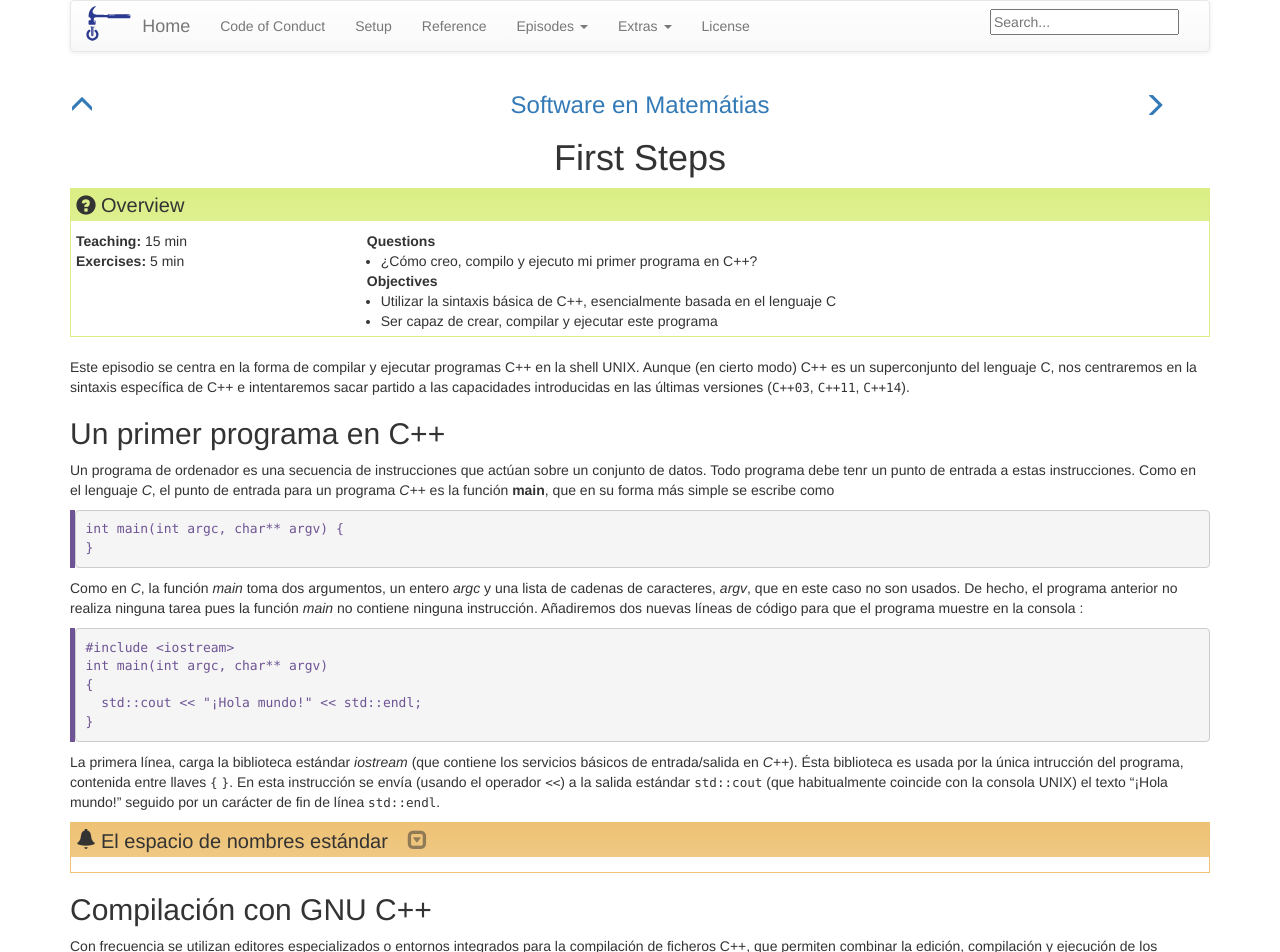
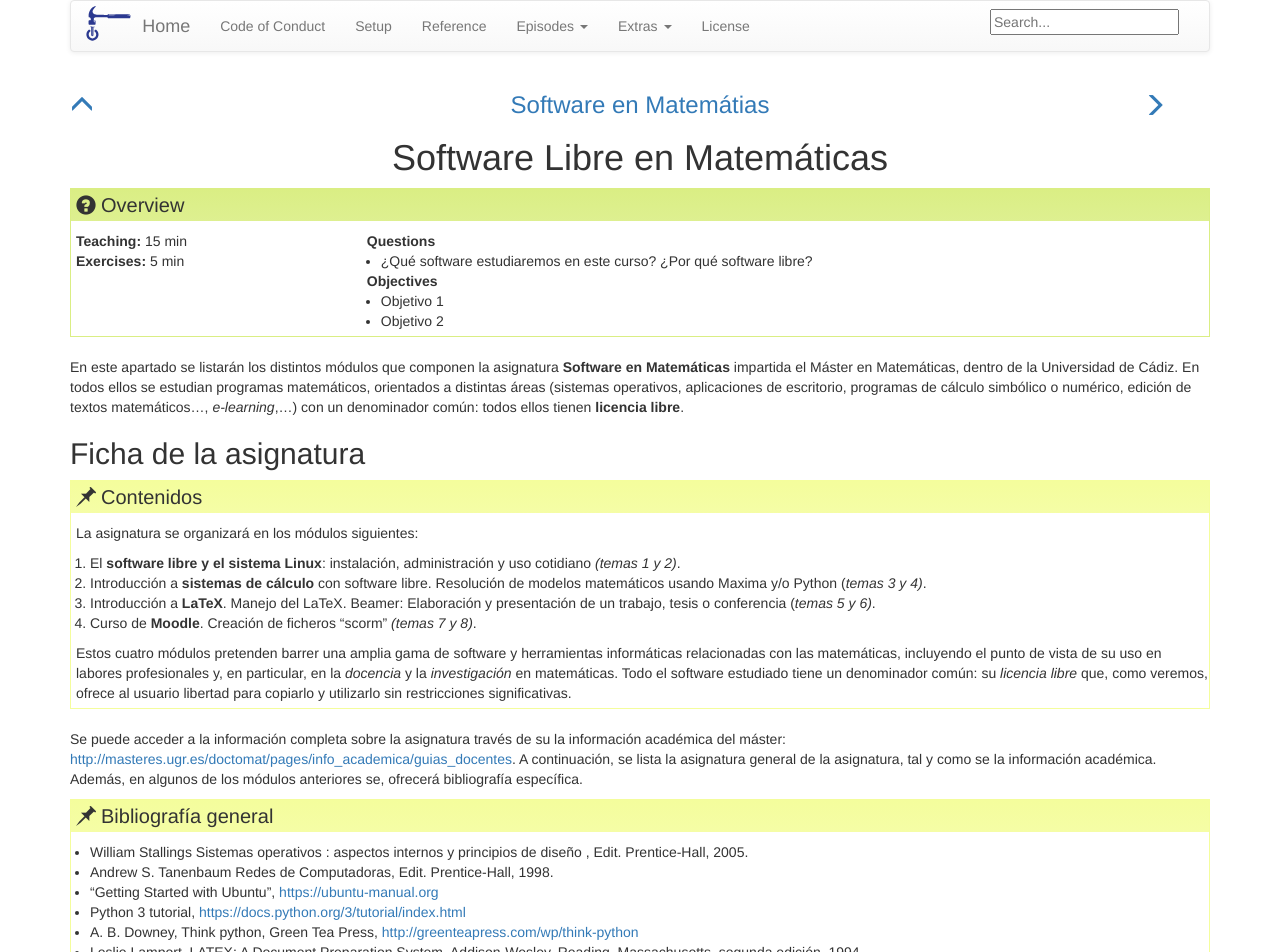
Before and after one commit to rrgalvan/libresoftmat, a Jekyll site: the page built from _episodes/01-intro.md, in a window 1280 px wide and 1400 px high. Shown: the top 952 px of the window. Built offline with Jekyll 4.4.1, drawn with Linux system fonts in a browser that asks for light colours; formulas are drawn with MathJax 3; some of the changed text lies outside the part shown.

Commit message:
Trabajando en tema 1

```diff
--- a/_episodes/01-first-steps.md
+++ b/_episodes/01-intro.md
@@ -1,70 +1,52 @@
 ---
-title: "First Steps"
+title: "Software Libre en Matemáticas"
 teaching: 15
 exercises: 5
 questions:
-- "¿Cómo creo, compilo y ejecuto mi primer programa en C++?"
+- "¿Qué software estudiaremos en este curso? ¿Por qué software libre?"
 objectives:
-- "Utilizar la sintaxis básica de C++, esencialmente basada en el lenguaje C"
-- "Ser capaz de crear, compilar y ejecutar este programa"
+- Objetivo 1
+- Objetivo 2
 keypoints:
-- "La sintaxis de C++ es similar a la del lenguaje C (a la que extiende)"
-- "Para imprimir hacia la consola, dirigimos los datos a la salida estándar `std::cout`"
-- "Podemos usar cualquier editor para crear un programa C++"
-- "Podemos compilarlo con GNU/C++ mediante la orden `g++`"
+- Clave 1
+- Clave 2
 ---
 
-Este episodio se centra en la forma de compilar y ejecutar programas C++ en la shell UNIX. Aunque (en cierto modo) C++ es un superconjunto del lenguaje C, nos centraremos en la sintaxis específica de C++ e intentaremos sacar partido a las capacidades introducidas en las últimas versiones (`C++03`, `C++11`, `C++14`).
+En este apartado se listarán los distintos módulos que componen la asignatura **Software en Matemáticas** impartida el Máster en Matemáticas, dentro de la Universidad de Cádiz. En todos ellos se estudian programas matemáticos, orientados a distintas áreas (sistemas operativos, aplicaciones de escritorio, programas de cálculo simbólico o numérico, edición de textos matemáticos..., *e-learning*,...) con un denominador común: todos ellos tienen **licencia libre**.
 
-## Un primer programa en C++
+## Ficha de la asignatura
 
-Un programa de ordenador es una secuencia de instrucciones que actúan sobre un conjunto de datos. Todo programa debe tenr un punto de entrada a estas instrucciones. Como en el lenguaje *C*, el punto de entrada para un programa *C++* es la función **main**, que en su forma más simple se escribe como
 
-~~~
-int main(int argc, char** argv) {
-}
-~~~
-{: .cpp}
+> ## Contenidos
+> La asignatura se organizará en los módulos siguientes:
+>
+> 1. El **software libre y el sistema Linux**: instalación, administración y uso cotidiano *(temas 1 y 2)*.
+> 2. Introducción a **sistemas de cálculo** con software libre. Resolución de modelos matemáticos usando Maxima y/o Python (*temas 3 y 4)*.
+> 3. Introducción a **LaTeX**. Manejo del LaTeX. Beamer: Elaboración y presentación de un trabajo, tesis o conferencia (*temas 5 y 6)*.
+> 4. Curso de **Moodle**. Creación de ficheros "scorm" *(temas 7 y 8)*.
+>
+> Estos cuatro módulos pretenden barrer una amplia gama de software y herramientas informáticas relacionadas con las matemáticas, incluyendo el punto de vista de su uso en labores profesionales y, en particular, en la *docencia* y la *investigación* en matemáticas. Todo el software estudiado tiene un denominador común: su *licencia libre* que, como veremos, ofrece al usuario libertad para copiarlo y utilizarlo sin restricciones significativas.
+{: .callout}
 
-Como en *C*, la función *main* toma dos argumentos, un entero *argc* y
-una lista de cadenas de caracteres, *argv*, que en este caso no son
-usados. De hecho, el programa anterior no realiza ninguna tarea pues
-la función *main* no contiene ninguna instrucción. Añadiremos dos
-nuevas líneas de código para que el programa muestre en la consola :
+Se puede acceder a la información completa sobre la asignatura través de su la información académica del máster:
+[http://masteres.ugr.es/doctomat/pages/info_academica/guias_docentes](http://masteres.ugr.es/doctomat/pages/info_academica/guias_docentes). A continuación, se lista la asignatura general de la asignatura, tal y como se la información académica. Además, en algunos de los módulos anteriores se, ofrecerá bibliografía específica.
 
-~~~
-#include <iostream>
-int main(int argc, char** argv)
-{
-  std::cout << "¡Hola mundo!" << std::endl;
-}
-~~~
-{: .cpp}
+> ## Bibliografía general
+>
+> - William Stallings Sistemas operativos : aspectos internos y principios de diseño , Edit. Prentice-Hall, 2005.
+> - Andrew S. Tanenbaum Redes de Computadoras, Edit. Prentice-Hall, 1998.
+> - "Getting Started with Ubuntu", [https://ubuntu-manual.org](https://ubuntu-manual.org)
+> - Python 3 tutorial, [https://docs.python.org/3/tutorial/index.html](https://docs.python.org/3/tutorial/index.html)
+> - A. B. Downey, Think python, Green Tea Press, [http://greenteapress.com/wp/think-python](http://greenteapress.com/wp/think-python)
+> - Leslie Lamport. LATEX: A Document Preparation System. Addison-Wesley, Reading, Massachusetts, segunda edición, 1994.
+> - Michel Goossens, Frank Mittelbach and Alexander Samarin. The LATEX Companion. Addison-Wesley, Reading,  Massachusetts, 1994
+> - [http://exelearning.net/exelearning-2-1-manual-tutorial](http://exelearning.net/exelearning-2-1-manual-tutorial)
+> - [https://docs.moodle.org/31/en/Main_page](https://docs.moodle.org/31/en/Main_page)
+{: .callout}
 
-La primera línea, carga la biblioteca estándar *iostream* (que
-contiene los servicios básicos de entrada/salida en *C++*). Ésta
-biblioteca es usada por la única intrucción del programa, contenida
-entre llaves `{` `}`. En esta instrucción se envía (usando el operador `<<`) a la salida
-estándar `std::cout` (que habitualmente coincide con la consola UNIX)
-el texto "¡Hola mundo!" seguido por un carácter de fin de línea `std::endl`.
+## El software libre
 
->
-> ## El espacio de nombres estándar
->
-> - La expresión `std::` en el programa anterior especifica *de forma explícita* que el nombre `cout` se puede encontrar en el espacio de nombres de la biblioteca estándar (y lo mismo para `endl`). Esta biblioteca contiene muchos otros objetos y funciones interesantes, algunos de los cuales se detallarán más adelante.
-> - Todo espacio de nombres puede usarse, además, *de forma implícita* mediante la orden `using namespace`. Por ejemplo, el programa anterior es equivalente al siguiente (nota: C++ usa `//` para comentarios):
->
-> ~~~
-> #include <iostream>
-> using namespace std // Los nombres de std serán visibles sin std::
-> int main(int argc, char** argv)
-> {
->  cout << "¡Hola mundo!" << endl;
-> }
-> ~~~
->  Como se puede observar en C++ se usa `//` para los comentarios
-> {: .cpp}
-{: .discussion}
+![Mapa conceptual del software libre](https://upload.wikimedia.org/wikipedia/commons/thumb/6/61/Mapa_conceptual_del_software_libre.svg/800px-Mapa_conceptual_del_software_libre.svg.png)I
 
 
 
```
Also changed, not shown: index.md (+2 -5 lines).
